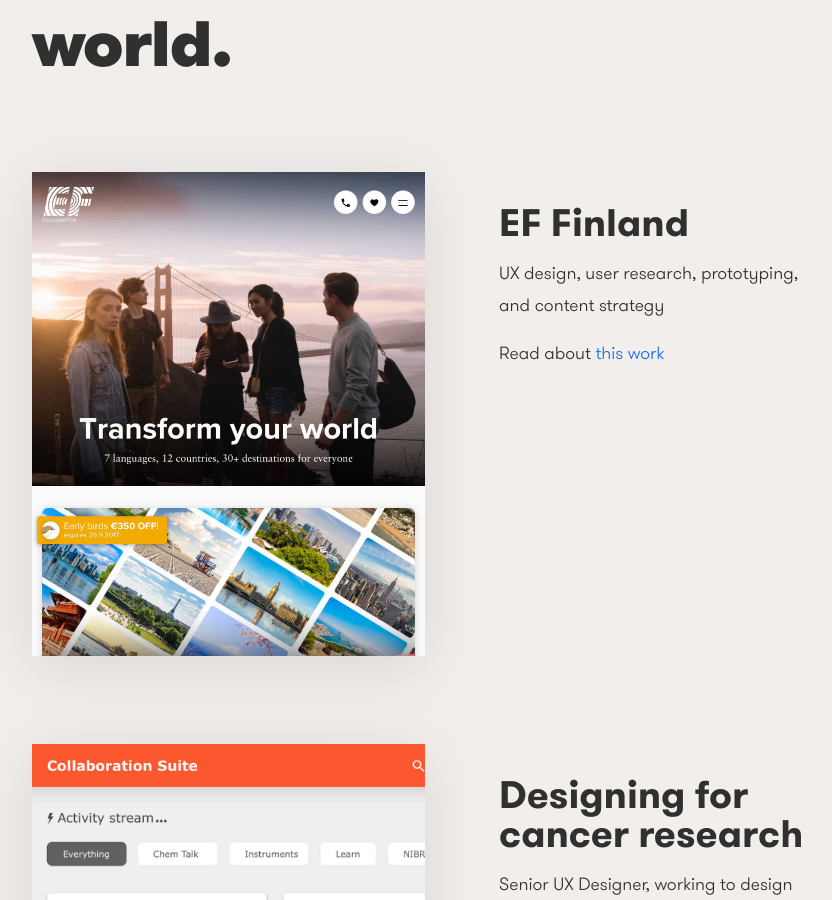
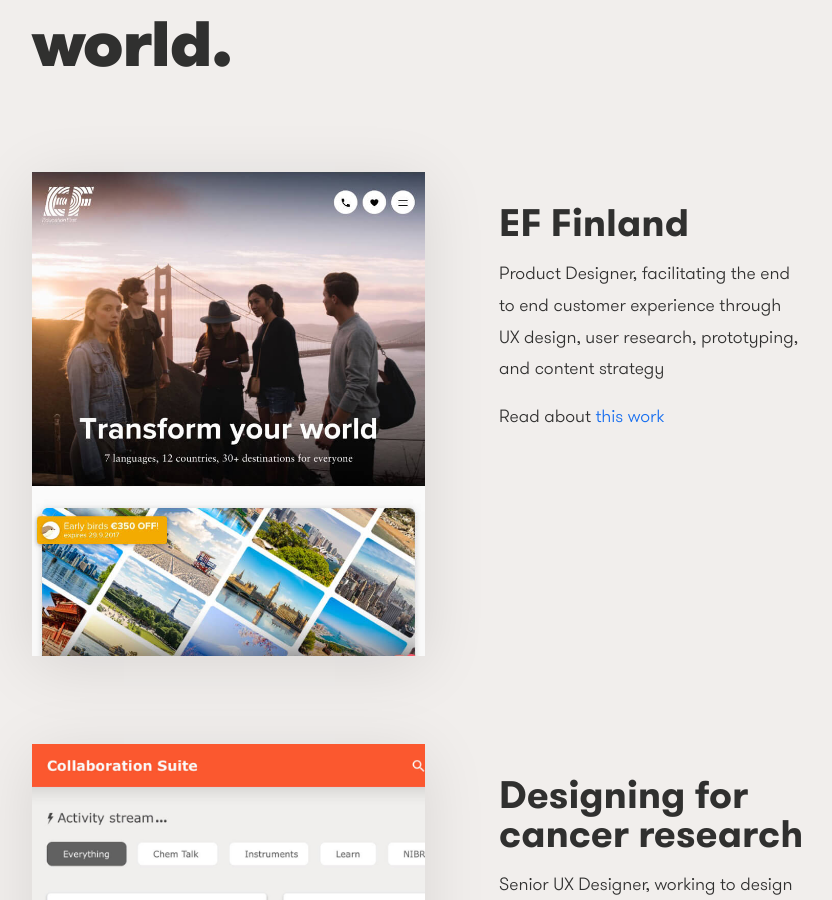
Before and after one commit to mattihicks/mattihicks, a Jekyll site: the page built from index.md, in a window 1280 px wide and 900 px high, scrolled down 380 px. Shown: the whole window, without its empty margins (198-1030 px from the left). Built offline with Jekyll 4.4.1, drawn with Linux system fonts in a browser that asks for light colours.

Commit message:
improved home

```diff
--- a/_layouts/home.html
+++ b/_layouts/home.html
@@ -14,7 +14,6 @@
                 a product designer currently helping students discover the world.
               </div>
           </div>
- <!--          <h3 class="projectStart">Recent projects</h3> -->
 
     <div class="row">
       <div class="col-6">
@@ -25,7 +24,7 @@
       <div class="col-6">
         <div class="projectGrid">
         <h4>EF Finland</h4>
-        <p>UX design, user research, prototyping, and content strategy</p>
+        <p>Product Designer, facilitating the end to end customer experience through UX design, user research, prototyping, and content strategy</p>
         <p>Read about <a href="/education-first">this work</a></p>
         </div>
     </div>
```
